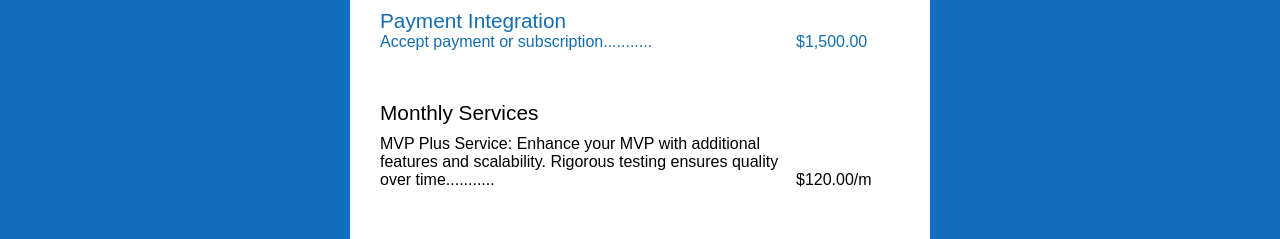
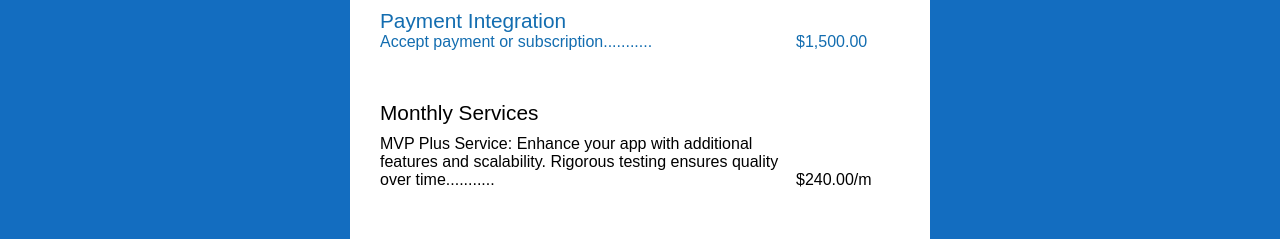
Before and after one commit to louieLouie117/react-portfolio, a React (Create React App) app in the folder client/: page / in a window 1280 px wide. Shown: the part 2561-2800 px from the top of the page. Built offline with nearby package versions, Linux system fonts and the light colour scheme.

Commit message:
FixedPlusMonthly

```diff
--- a/client/src/components/LandingPage/Services.jsx
+++ b/client/src/components/LandingPage/Services.jsx
@@ -7,11 +7,11 @@ function Services(props) {
     // service tile
     const [ServiceTile, setServiceTile] = useState('MVP Plus');
     // service description
-    const [ServiceDescription, setServiceDescription] = useState('MVP Plus Service: Enhance your MVP with additional features and scalability. Rigorous testing ensures quality over time.');
+    const [ServiceDescription, setServiceDescription] = useState('MVP Plus Service: Enhance your app with additional features and scalability. Rigorous testing ensures quality over time.');
     // service purchase link
     const [purchaseLink, setPurchaseLink] = useState('https://buy.stripe.com/00gaF49Ibdbj0zmeUW');
     // monthly service price
-    const [monthlyServicePrice, setMonthlyServicePrice] = useState('120.00');
+    const [monthlyServicePrice, setMonthlyServicePrice] = useState('240.00');
     // purchase button text
     const [purchaseBTNText, setPurchaseBTNText] = useState('Get Plus');
     // payment integration
@@ -35,7 +35,7 @@ const basicServiceHandler = () => {
     //service tile
     setServiceTile('MVP Basic');
     // service description
-    setServiceDescription('MVP Basic Service: We’ll create a streamlined MVP app that meets your immediate needs. Expect regular updates and cost-effectiveness.');
+    setServiceDescription('MVP Basic Service: Get a streamlined app that meets your immediate needs. Expect regular updates and cost-effectiveness.');
     setBasicServiceBTNStyles({backgroundColor: '#136db0', color: 'white'});
     setPlusServiceBTNStyles({backgroundColor: 'white', color: '#136db0'});
     setPremiumServiceBTNStyles({backgroundColor: 'white', color: '#136db0'});
@@ -56,7 +56,7 @@ const plusServiceHandler = () => {
     //service tile
     setServiceTile('MVP Plus');
     // service description
-    setServiceDescription('MVP Plus Service: Enhance your MVP with additional features and scalability. Rigorous testing ensures quality over time.');
+    setServiceDescription('MVP Plus Service: Enhance your app with additional features and scalability. Rigorous testing ensures quality over time.');
     setPlusServiceBTNStyles({backgroundColor: '#136db0', color: 'white'});
     setBasicServiceBTNStyles({backgroundColor: 'white', color: '#136db0'});
     setPremiumServiceBTNStyles({backgroundColor: 'white', color: '#136db0'});
@@ -79,7 +79,7 @@ const premiumServiceHandler = () => {
     //service tile
     setServiceTile('MVP Premium');
     // service description
-    setServiceDescription('MVP Premium Service: Transform your MVP into a robust application. High availability and reliability are our focus.');
+    setServiceDescription('MVP Premium Service: Transform your app into a robust application. High availability and reliability are our focus.');
     setPremiumServiceBTNStyles( {backgroundColor: '#136db0', color: 'white'});
     setBasicServiceBTNStyles({backgroundColor: 'white', color: '#136db0'});
     setPlusServiceBTNStyles({backgroundColor: 'white', color: '#136db0'});
```
